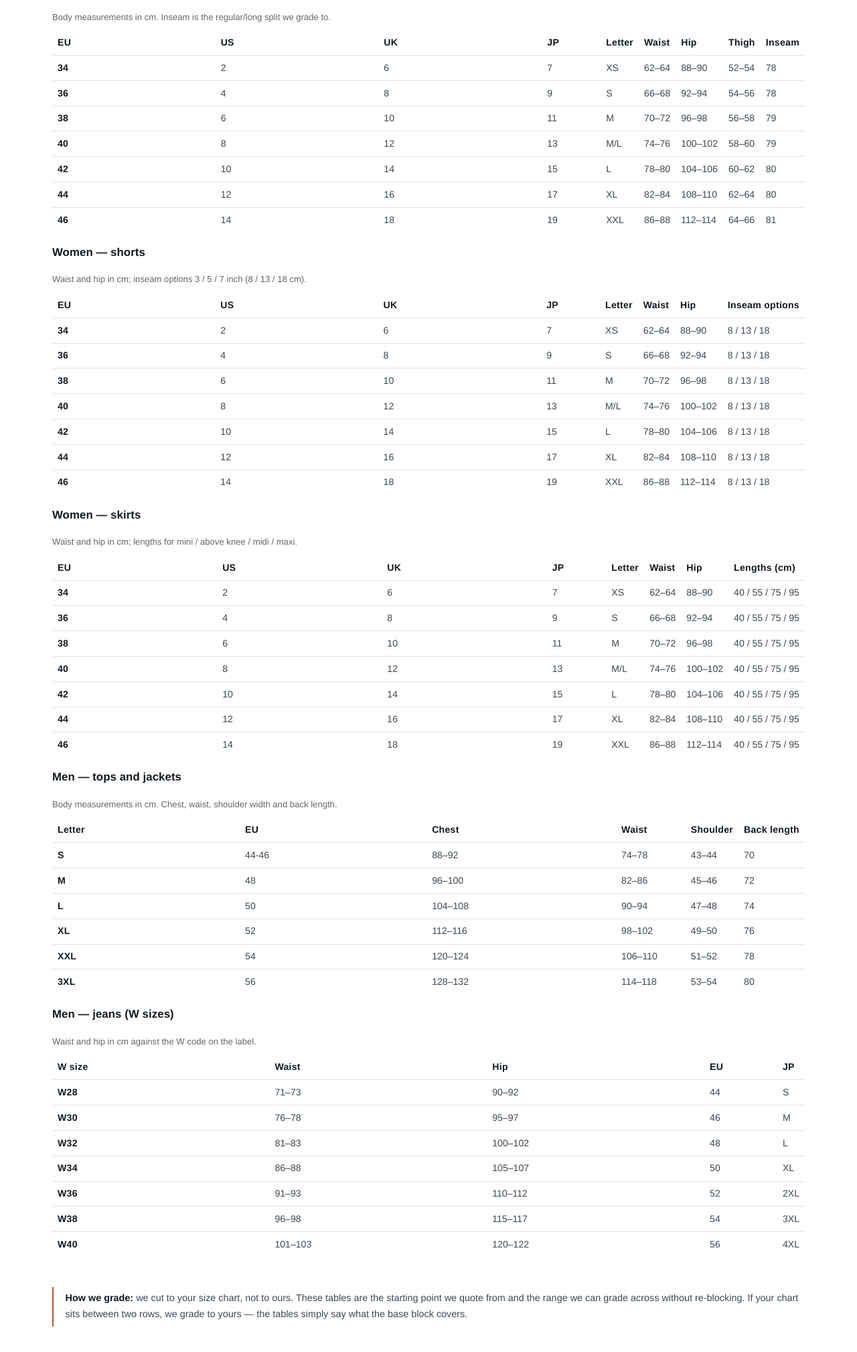
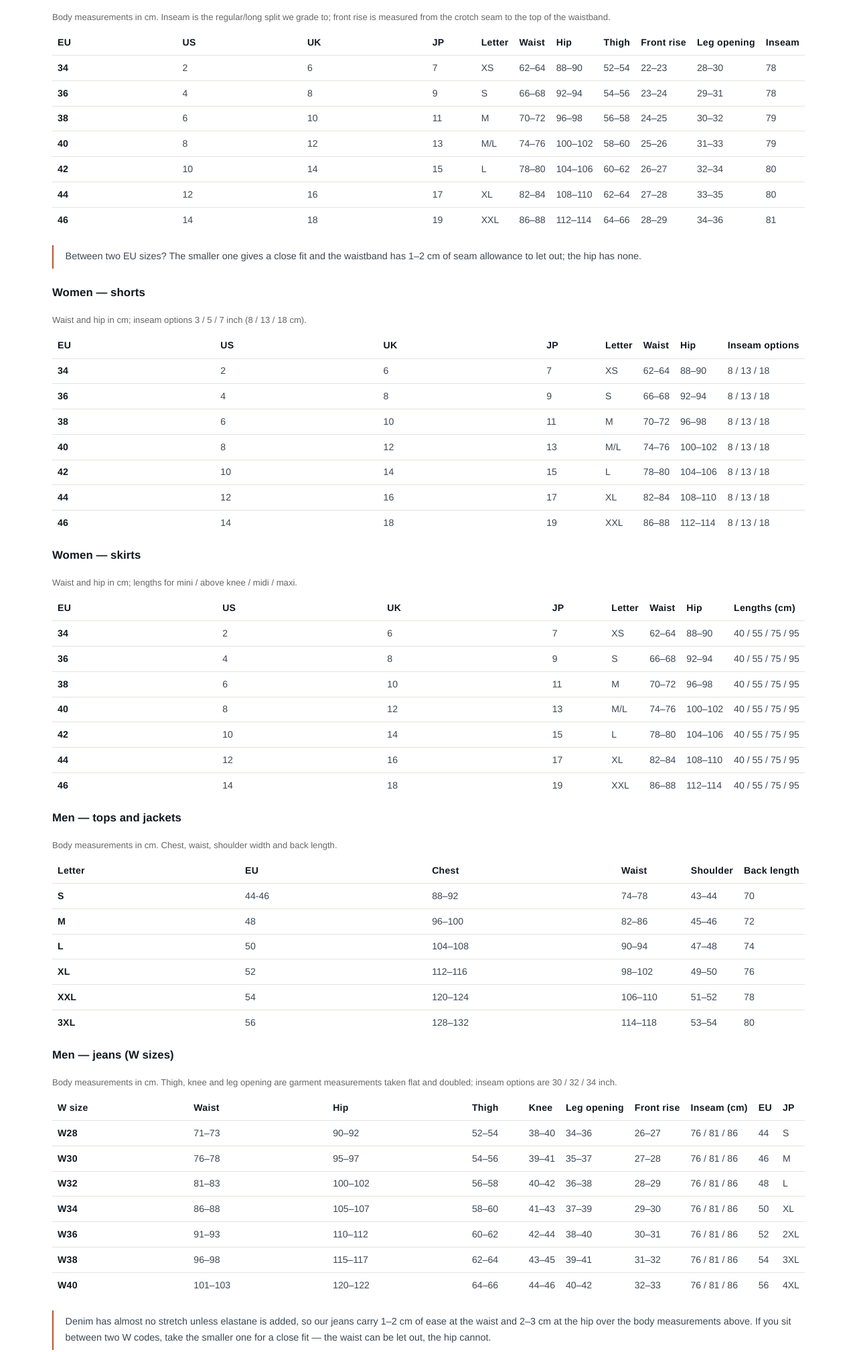
Before and after one commit to jonjiang976-hash/zuoyu-site, a plain HTML site: page tools/denim-size-chart/index.html in a window 1280 px wide. Shown: the part 2240-4258 px from the top of the page at 67% size. Drawn offline with Linux system fonts and the light colour scheme.

Commit message:
content: apply certification correction

```diff
--- a/tools/denim-size-chart/index.html
+++ b/tools/denim-size-chart/index.html
@@ -199,18 +199,19 @@
 
     <h3>Women &mdash; trousers and jeans</h3>
     <div class="table-scroll"><table class="fact-table size-table" id="tbl-trouserw">
-      <caption>Body measurements in cm. Inseam is the regular/long split we grade to.</caption>
+      <caption>Body measurements in cm. Inseam is the regular/long split we grade to; front rise is measured from the crotch seam to the top of the waistband.</caption>
       <tbody>
-        <tr><th>EU</th><th>US</th><th>UK</th><th>JP</th><th>Letter</th><th>Waist</th><th>Hip</th><th>Thigh</th><th>Inseam</th></tr>
-            <tr data-eu="34" data-us="2" data-uk="6" data-jp="7" data-letter="XS"><th>34</th><td>2</td><td>6</td><td>7</td><td>XS</td><td>62–64</td><td>88–90</td><td>52–54</td><td>78</td></tr>
-            <tr data-eu="36" data-us="4" data-uk="8" data-jp="9" data-letter="S"><th>36</th><td>4</td><td>8</td><td>9</td><td>S</td><td>66–68</td><td>92–94</td><td>54–56</td><td>78</td></tr>
-            <tr data-eu="38" data-us="6" data-uk="10" data-jp="11" data-letter="M"><th>38</th><td>6</td><td>10</td><td>11</td><td>M</td><td>70–72</td><td>96–98</td><td>56–58</td><td>79</td></tr>
-            <tr data-eu="40" data-us="8" data-uk="12" data-jp="13" data-letter="M/L"><th>40</th><td>8</td><td>12</td><td>13</td><td>M/L</td><td>74–76</td><td>100–102</td><td>58–60</td><td>79</td></tr>
-            <tr data-eu="42" data-us="10" data-uk="14" data-jp="15" data-letter="L"><th>42</th><td>10</td><td>14</td><td>15</td><td>L</td><td>78–80</td><td>104–106</td><td>60–62</td><td>80</td></tr>
-            <tr data-eu="44" data-us="12" data-uk="16" data-jp="17" data-letter="XL"><th>44</th><td>12</td><td>16</td><td>17</td><td>XL</td><td>82–84</td><td>108–110</td><td>62–64</td><td>80</td></tr>
-            <tr data-eu="46" data-us="14" data-uk="18" data-jp="19" data-letter="XXL"><th>46</th><td>14</td><td>18</td><td>19</td><td>XXL</td><td>86–88</td><td>112–114</td><td>64–66</td><td>81</td></tr>
+        <tr><th>EU</th><th>US</th><th>UK</th><th>JP</th><th>Letter</th><th>Waist</th><th>Hip</th><th>Thigh</th><th>Front rise</th><th>Leg opening</th><th>Inseam</th></tr>
+            <tr data-eu="34" data-us="2" data-uk="6" data-jp="7" data-letter="XS"><th>34</th><td>2</td><td>6</td><td>7</td><td>XS</td><td>62–64</td><td>88–90</td><td>52–54</td><td>22–23</td><td>28–30</td><td>78</td></tr>
+            <tr data-eu="36" data-us="4" data-uk="8" data-jp="9" data-letter="S"><th>36</th><td>4</td><td>8</td><td>9</td><td>S</td><td>66–68</td><td>92–94</td><td>54–56</td><td>23–24</td><td>29–31</td><td>78</td></tr>
+            <tr data-eu="38" data-us="6" data-uk="10" data-jp="11" data-letter="M"><th>38</th><td>6</td><td>10</td><td>11</td><td>M</td><td>70–72</td><td>96–98</td><td>56–58</td><td>24–25</td><td>30–32</td><td>79</td></tr>
+            <tr data-eu="40" data-us="8" data-uk="12" data-jp="13" data-letter="M/L"><th>40</th><td>8</td><td>12</td><td>13</td><td>M/L</td><td>74–76</td><td>100–102</td><td>58–60</td><td>25–26</td><td>31–33</td><td>79</td></tr>
+            <tr data-eu="42" data-us="10" data-uk="14" data-jp="15" data-letter="L"><th>42</th><td>10</td><td>14</td><td>15</td><td>L</td><td>78–80</td><td>104–106</td><td>60–62</td><td>26–27</td><td>32–34</td><td>80</td></tr>
+            <tr data-eu="44" data-us="12" data-uk="16" data-jp="17" data-letter="XL"><th>44</th><td>12</td><td>16</td><td>17</td><td>XL</td><td>82–84</td><td>108–110</td><td>62–64</td><td>27–28</td><td>33–35</td><td>80</td></tr>
+            <tr data-eu="46" data-us="14" data-uk="18" data-jp="19" data-letter="XXL"><th>46</th><td>14</td><td>18</td><td>19</td><td>XXL</td><td>86–88</td><td>112–114</td><td>64–66</td><td>28–29</td><td>34–36</td><td>81</td></tr>
       </tbody>
-    </table></div>
+    </table>
+<p class="note" style="margin-top:.8rem">Between two EU sizes? The smaller one gives a close fit and the waistband has 1&ndash;2 cm of seam allowance to let out; the hip has none.</p></div>
 
     <h3>Women &mdash; shorts</h3>
     <div class="table-scroll"><table class="fact-table size-table" id="tbl-shortsw">
@@ -258,18 +259,19 @@
 
     <h3>Men &mdash; jeans (W sizes)</h3>
     <div class="table-scroll"><table class="fact-table size-table" id="tbl-denimm">
-      <caption>Waist and hip in cm against the W code on the label.</caption>
+      <caption>Body measurements in cm. Thigh, knee and leg opening are garment measurements taken flat and doubled; inseam options are 30 / 32 / 34 inch.</caption>
       <tbody>
-        <tr><th>W size</th><th>Waist</th><th>Hip</th><th>EU</th><th>JP</th></tr>
-            <tr data-w="28" data-eu="44" data-jp="S"><th>W28</th><td>71–73</td><td>90–92</td><td>44</td><td>S</td></tr>
-            <tr data-w="30" data-eu="46" data-jp="M"><th>W30</th><td>76–78</td><td>95–97</td><td>46</td><td>M</td></tr>
-            <tr data-w="32" data-eu="48" data-jp="L"><th>W32</th><td>81–83</td><td>100–102</td><td>48</td><td>L</td></tr>
-            <tr data-w="34" data-eu="50" data-jp="XL"><th>W34</th><td>86–88</td><td>105–107</td><td>50</td><td>XL</td></tr>
-            <tr data-w="36" data-eu="52" data-jp="2XL"><th>W36</th><td>91–93</td><td>110–112</td><td>52</td><td>2XL</td></tr>
-            <tr data-w="38" data-eu="54" data-jp="3XL"><th>W38</th><td>96–98</td><td>115–117</td><td>54</td><td>3XL</td></tr>
-            <tr data-w="40" data-eu="56" data-jp="4XL"><th>W40</th><td>101–103</td><td>120–122</td><td>56</td><td>4XL</td></tr>
+        <tr><th>W size</th><th>Waist</th><th>Hip</th><th>Thigh</th><th>Knee</th><th>Leg opening</th><th>Front rise</th><th>Inseam (cm)</th><th>EU</th><th>JP</th></tr>
+            <tr data-w="28" data-eu="44" data-jp="S"><th>W28</th><td>71–73</td><td>90–92</td><td>52–54</td><td>38–40</td><td>34–36</td><td>26–27</td><td>76 / 81 / 86</td><td>44</td><td>S</td></tr>
+            <tr data-w="30" data-eu="46" data-jp="M"><th>W30</th><td>76–78</td><td>95–97</td><td>54–56</td><td>39–41</td><td>35–37</td><td>27–28</td><td>76 / 81 / 86</td><td>46</td><td>M</td></tr>
+            <tr data-w="32" data-eu="48" data-jp="L"><th>W32</th><td>81–83</td><td>100–102</td><td>56–58</td><td>40–42</td><td>36–38</td><td>28–29</td><td>76 / 81 / 86</td><td>48</td><td>L</td></tr>
+            <tr data-w="34" data-eu="50" data-jp="XL"><th>W34</th><td>86–88</td><td>105–107</td><td>58–60</td><td>41–43</td><td>37–39</td><td>29–30</td><td>76 / 81 / 86</td><td>50</td><td>XL</td></tr>
+            <tr data-w="36" data-eu="52" data-jp="2XL"><th>W36</th><td>91–93</td><td>110–112</td><td>60–62</td><td>42–44</td><td>38–40</td><td>30–31</td><td>76 / 81 / 86</td><td>52</td><td>2XL</td></tr>
+            <tr data-w="38" data-eu="54" data-jp="3XL"><th>W38</th><td>96–98</td><td>115–117</td><td>62–64</td><td>43–45</td><td>39–41</td><td>31–32</td><td>76 / 81 / 86</td><td>54</td><td>3XL</td></tr>
+            <tr data-w="40" data-eu="56" data-jp="4XL"><th>W40</th><td>101–103</td><td>120–122</td><td>64–66</td><td>44–46</td><td>40–42</td><td>32–33</td><td>76 / 81 / 86</td><td>56</td><td>4XL</td></tr>
       </tbody>
-    </table></div>
+    </table>
+<p class="note" style="margin-top:.8rem">Denim has almost no stretch unless elastane is added, so our jeans carry 1&ndash;2 cm of ease at the waist and 2&ndash;3 cm at the hip over the body measurements above. If you sit between two W codes, take the smaller one for a close fit &mdash; the waist can be let out, the hip cannot.</p></div>
 
     <p class="note"><strong>How we grade:</strong> we cut to your size chart, not to ours. These tables are the starting point we quote from and the range we can grade across without re-blocking. If your chart sits between two rows, we grade to yours &mdash; the tables simply say what the base block covers.</p>
   </div></section>
```
